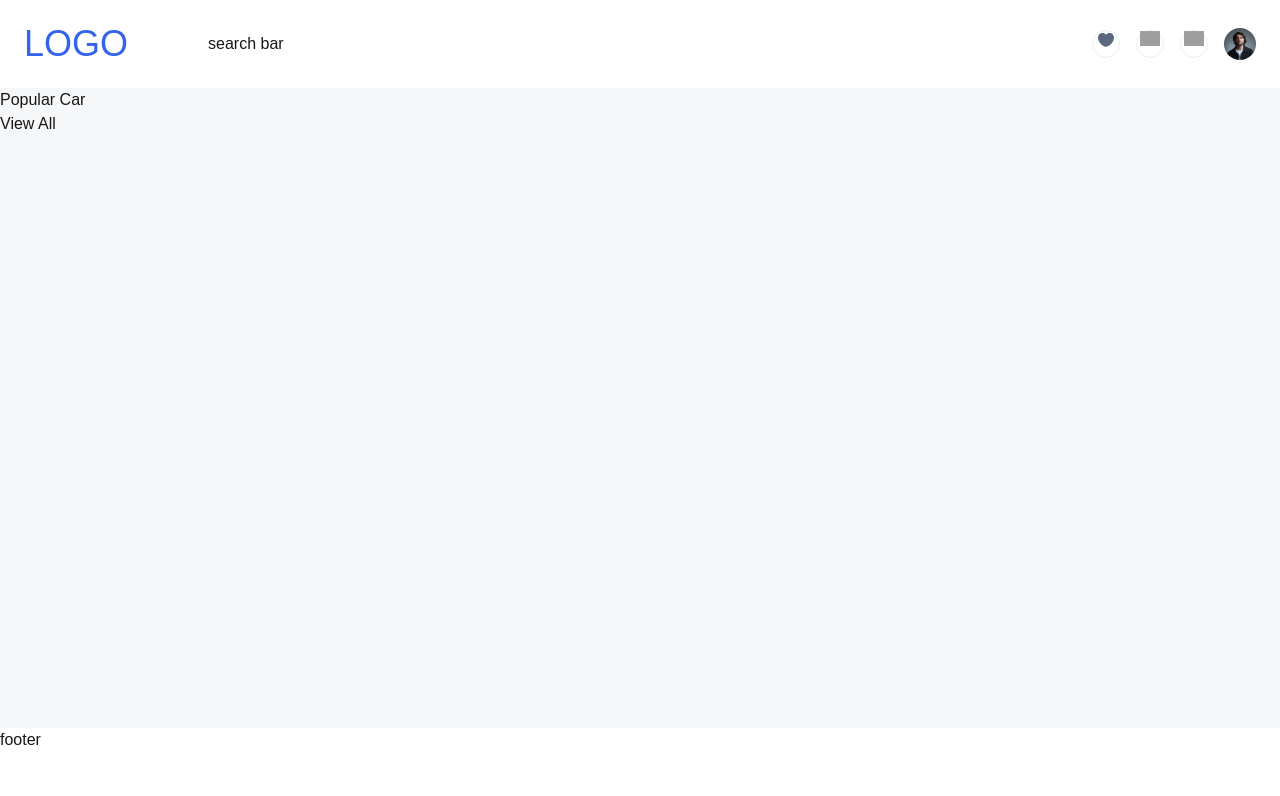
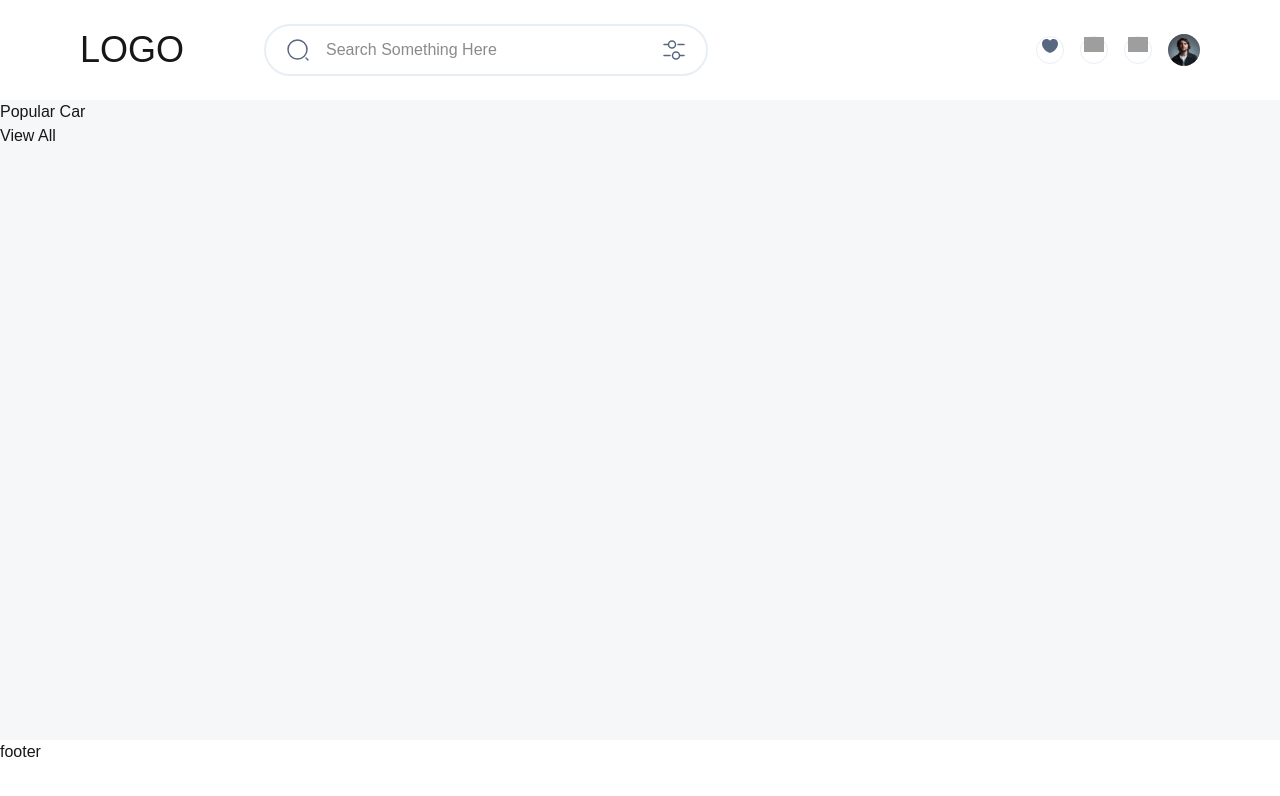
Before and after one commit to ilyasbikarnaf/figma_design, a Next.js app: page / in a window 1280 px wide. Shown: the top 796 px of the page. Built offline with nearby package versions, Linux system fonts and the light colour scheme; grey boxes are pictures that could not be loaded.

Commit message:
add Navbar

```diff
--- a/components/NavBar.tsx
+++ b/components/NavBar.tsx
@@ -3,13 +3,24 @@ import Heart from "@/assets/heart.svg";
 import Bell from "@/assets/bell.svg";
 import Profile from "@/assets/profile.svg";
 import Settings from "@/assets/settings.svg";
+import SearchIcon from "@/assets/searchIcon.svg";
+import FilterIcon from "@/assets/filterIcon.svg";
 
 export default function NavBar() {
   return (
-    <header className="flex justify-between bg-white py-6 px-6 items-center rounded">
+    <header className="flex justify-between bg-white py-6 px-20 items-center rounded">
       <div className="flex items-center gap-20">
-        <h2 className="text-[#3563E9] text-4xl">LOGO</h2>
-        <div>search bar</div>
+        <h2 className="text-primary text-4xl">LOGO</h2>
+        <div className="flex py-3 px-5 gap-4 items-center border-2 rounded-full border-[#C3D4E966]">
+          <Image alt="search icon" src={SearchIcon} />
+          <input
+            type="text"
+            placeholder="Search Something Here"
+            className="w-80 focus:outline-none text-secondary"
+          />
+
+          <Image alt="filter icon" src={FilterIcon} />
+        </div>
       </div>
       <nav className="flex gap-4 items-center">
         <button className=" border-[#C3D4E966] border-1 size-7 rounded-2xl flex justify-center">
```
